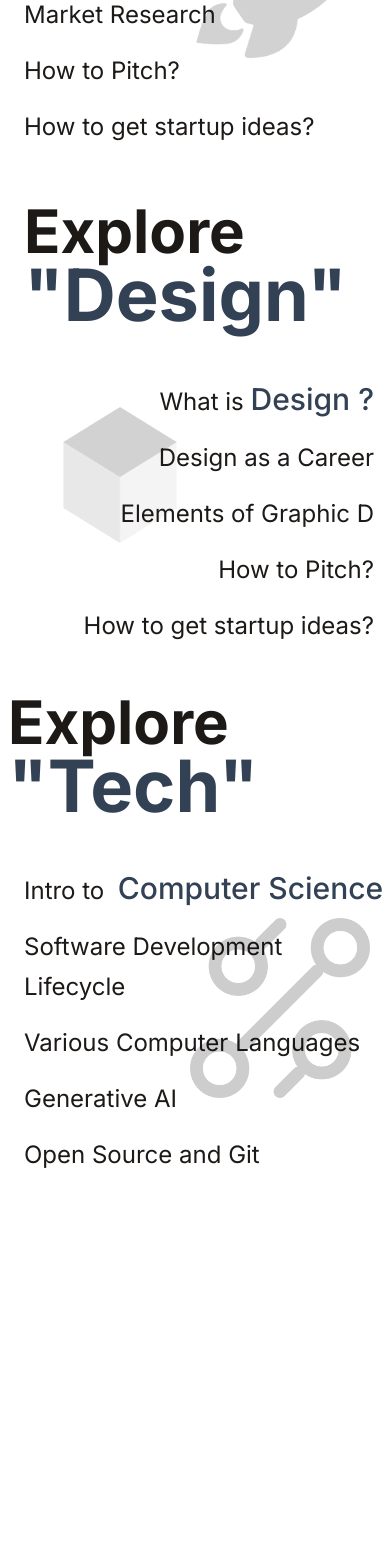
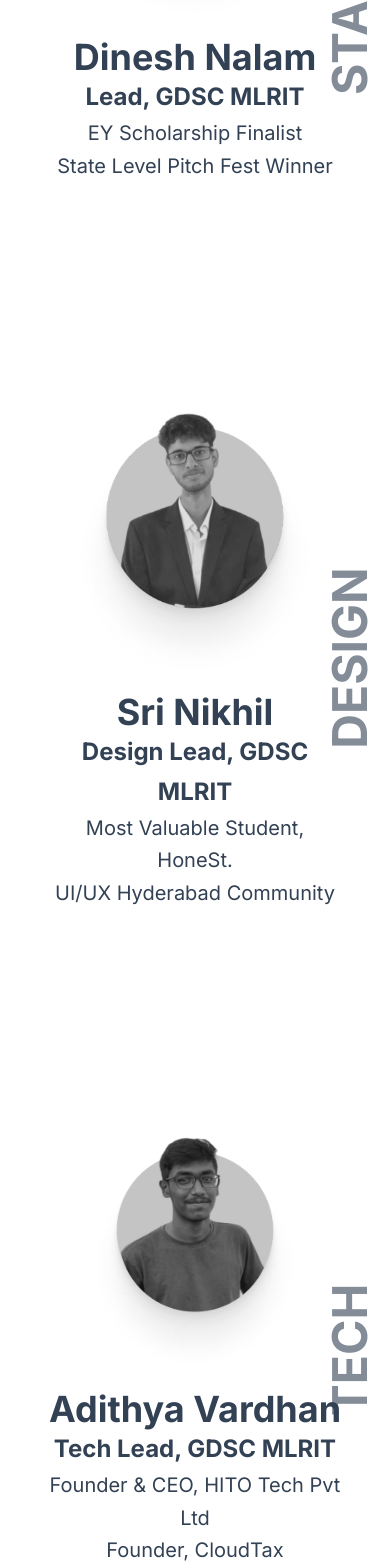
Before and after one commit to dinesh-p0/hwproject, a Next.js app: page / in a window 390 px wide. Shown: the part 360-1928 px from the top of the page. Before the commit the page ends 1575 px from the top, so only its background shows below. Built offline with nearby package versions, Linux system fonts and the light colour scheme; a web font is replaced by a local one.

Commit message:
new file:   components/Speaker.jsx

```diff
--- a/app/page.tsx
+++ b/app/page.tsx
@@ -2,12 +2,16 @@
 import Abou from "@/components/Abou"
 import Abou2 from "@/components/Abou2"
 import Mobileab from "@/components/Mobileab"
+import Speaker from "@/components/Speaker"
+
+
 export default function Home() {
   return (
     <div>
     {/* <About/> */}
-    <Abou />
-    <Mobileab />
+    {/* <Abou /> */}
+    {/* <Mobileab /> */}
+    <Speaker />
      {/* <Abou2 />
     <Abou1 /> */}
     {/* <Abou /> */}
--- /dev/null
+++ b/components/Speaker.jsx
@@ -0,0 +1,49 @@
+import React from 'react'
+
+const Speaker = () => {
+  return (
+    <div className='lg:hidden md:hidden w-full px-4 flex flex-col gap-8 py-4'>
+        <div className="flex flex-col justify-center items-center p-8 py-24 relative  rounded-xl ">
+                {/* <img className="w-96 h-96 rounded-full bg-[#b7b7b7]" src="/dinesh.png" /> */}
+                <img className=' overflow-hidden bg-[#b7b7b7] h-50 w-60' src="/assets/Dine.jpg" alt="" />
+                <div className="w-96 h-14 p-4 text-slate-700 text-center md:text-3xl text-4xl font-bold font-['Google Sans']">Dinesh Nalam</div>
+                <div className="text-center  z-20 relative">
+                    <span className="text-slate-700 p-0 text-2xl font-bold font-['Google Sans'] leading-10">Lead, GDSC MLRIT<br/></span>
+                    <span className="text-slate-700 text-xl font-normal font-['Google Sans'] leading-relaxed">EY Scholarship Finalist<br/>
+                        State Level Pitch Fest Winner</span>
+                </div>
+                <div className="flex absolute right-0 w-[48px] px-4 justify-center bg-white">
+                    <p className="-rotate-90  text-slate-700  text-5xl opacity-60 font-bold font-['Google Sans']">STARTUPS</p>
+                </div>
+        </div>
+        <div className="flex flex-col justify-center items-center p-8 py-24 relative  rounded-xl">
+                {/* <img className="w-96 h-96 rounded-full bg-[#b7b7b7]" src="/dinesh.png" /> */}
+                <img className=' overflow-hidden bg-[#b7b7b7] h-50 w-60' src="/assets/Sherlock.jpg" alt="" />
+                <div className="w-96 h-14 p-4 text-slate-700 text-center md:text-3xl text-4xl font-bold font-['Google Sans']">Sri Nikhil</div>
+                <div className="text-center  z-20 relative">
+                    <span className="text-slate-700 p-0 text-2xl font-bold font-['Google Sans'] leading-10">Design Lead, GDSC MLRIT<br/></span>
+                    <span className="text-slate-700 text-xl font-normal font-['Google Sans'] leading-relaxed">Most Valuable Student, HoneSt.<br/>
+                    UI/UX Hyderabad Community</span>
+                </div>
+                <div className="flex absolute right-0 w-[48px] px-4 justify-center bg-white">
+                    <p className="-rotate-90  text-slate-700  text-5xl opacity-60 font-bold font-['Google Sans']">DESIGN</p>
+                </div>
+        </div>
+        <div className="flex flex-col justify-center items-center p-8 py-24 relative rounded-xl">
+                {/* <img className="w-96 h-96 rounded-full bg-[#b7b7b7]" src="/dinesh.png" /> */}
+                <img className=' overflow-hidden  h-60 w-70' src="/assets/Reaper.png" alt="" />
+                <div className="w-96 h-14 p-4  text-slate-700 text-center md:text-3xl text-4xl font-bold font-['Google Sans']">Adithya Vardhan</div>
+                <div className="text-center  z-20 relative">
+                    <span className="text-slate-700 p-0 text-2xl font-bold font-['Google Sans'] leading-10">Tech Lead, GDSC MLRIT<br/></span>
+                    <span className="text-slate-700 text-xl font-normal font-['Google Sans'] leading-relaxed">Founder & CEO, HITO Tech Pvt Ltd<br/>
+                    Founder, CloudTax</span>
+                </div>
+                <div className="flex absolute right-0 w-[48px] px-0 flex-column justify-center bg-white">
+                    <p className="-rotate-90  text-slate-700  text-5xl opacity-60 font-bold font-['Google Sans']">TECH</p>
+                </div>
+        </div>
+    </div>
+  )
+}
+
+export default Speaker
```
